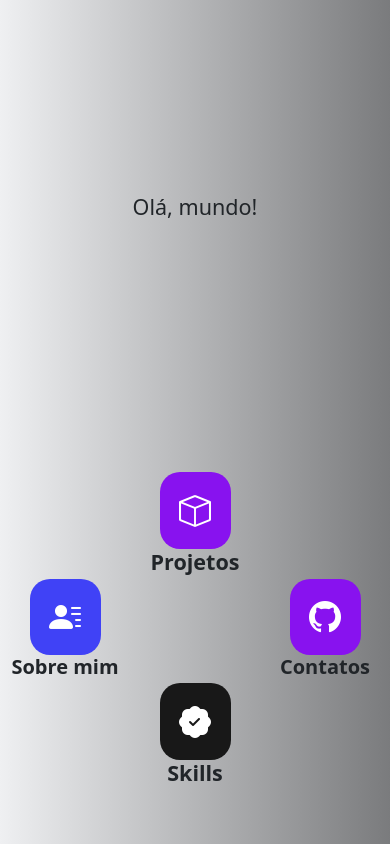
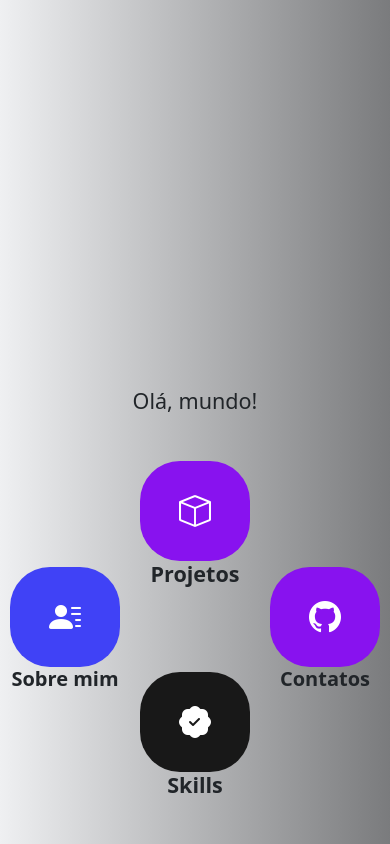
Before and after one commit to Marcus1Vinicius/portif-lio, a Django app: page / in a window 390 px wide. Run offline with Django 5.2, Linux system fonts and the light colour scheme; data that the repository does not hold is empty; some web fonts are replaced.

Commit message:
mobile first pronto

```diff
--- a/meus_static/css/style.css
+++ b/meus_static/css/style.css
@@ -32,8 +32,8 @@ p{
 }
 
 .botoes_icon{
-    padding: 11% 15%;
-    border-radius: 20px;
+    padding: 20% 30%;
+    border-radius: 40px;
     border: none;
 }
 
@@ -72,7 +72,7 @@ p{
     display: flex;
     flex-direction: column;
     align-items: center;
-    justify-content: center;
+    justify-content: end;
     text-align: center;
 }
 
@@ -86,15 +86,16 @@ p{
     flex-direction: column;
     align-items: center;
     justify-content: center;
-    text-align: center;
+    text-align: left;
 }
+
 
 .coluna-3{
     display: flex;
     flex-direction: column;
     align-items: center;
     justify-content: center;
-    text-align: center;
+    text-align: right;
 }
 
 .coluna-2{
--- a/usuario/templates/index.html
+++ b/usuario/templates/index.html
@@ -34,7 +34,7 @@
                 <button type="button" class="botoes_icon azul">
                     <i class="bi bi-person-lines-fill icones"></i>
                 </button>
-                <h5 class="text-center fw-bold">Sobre mim</h5>
+                <h5 class="fw-bold">Sobre mim</h5>
             </div>
 
             <div class="coluna-2">
@@ -43,16 +43,15 @@
                     <button type="button" class="botoes_icon roxo">
                         <i class="bi bi-box icones"></i>
                     </button>
-                    <h4 class="text-center fw-bold">Projetos</h4>
+                    <h4 class="fw-bold">Projetos</h4>
                 </div>
 
                 <div class="botao-skills">
                     <button type="button" class="botoes_icon preto">
                         <i class="bi bi-patch-check-fill icones"></i>
                     </button>
-                    <h4 class="text-center fw-bold">Skills</h4>
+                    <h4 class="fw-bold">Skills</h4>
                 </div>
-
             </div>
 
             <div class="coluna-3">
@@ -60,7 +59,7 @@
                 <button type="button" class="botoes_icon roxo">
                     <i class="bi bi-github icones"></i>
                 </button>
-                <h5 class="text-center fw-bold">Contatos</h5>
+                <h5 class="fw-bold">Contatos</h5>
             </div>
 
         </div>
```
